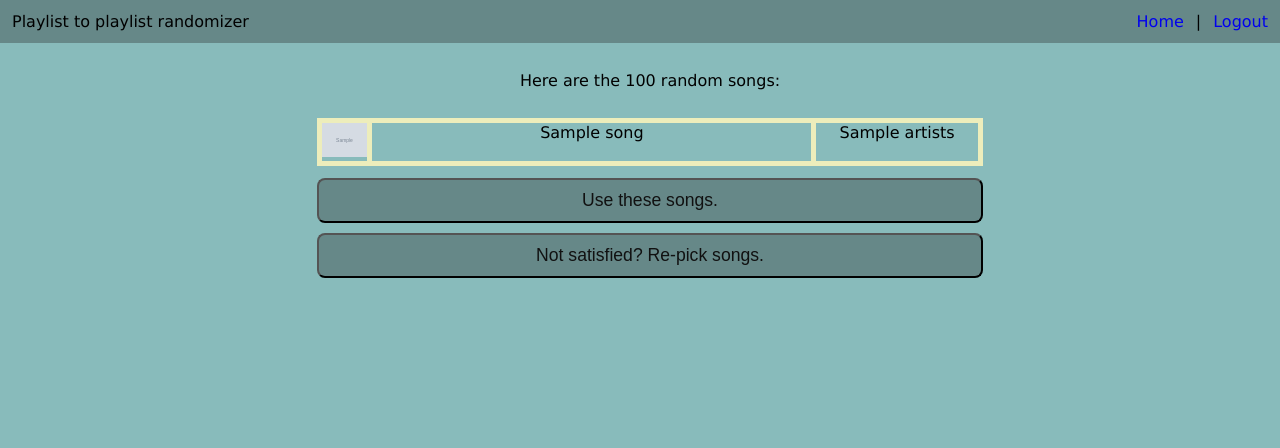
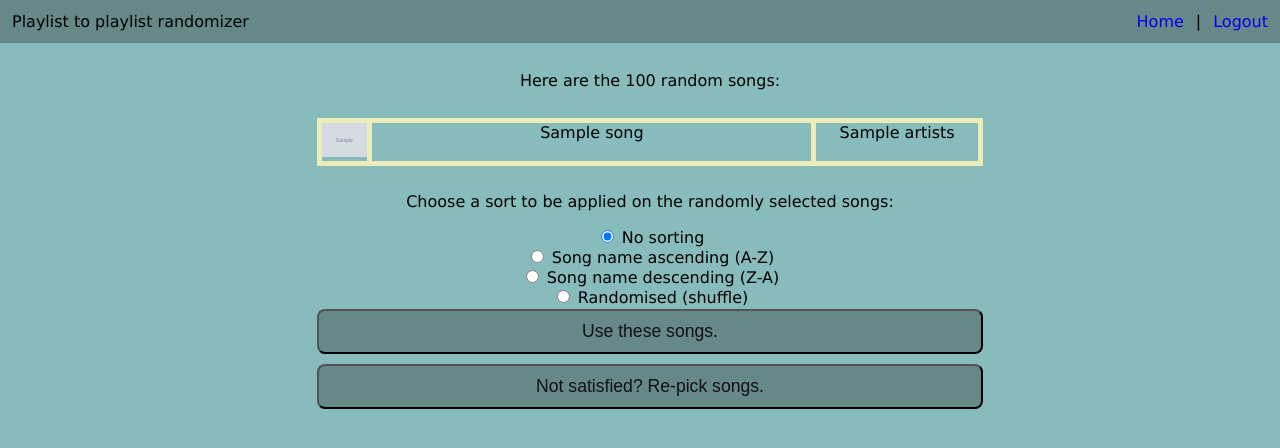
Before and after one commit to sp0002/spotify_random_from_playlist, a Flask app: template templates/playlist_picked.html in a window 1280 px wide. Shown: the top 448 px of the page. Run offline with Flask 3, Linux system fonts and the light colour scheme; the template is opened without the code that fills it: most values are stand-ins (such as "Sample title", 1, 10 or a date in 2020); grey boxes marked "Sample" are stand-in pictures; parts of the project's set-up code (start-up, migrations or seed data) failed here and were passed over.

Commit message:
Added sorting options.

```diff
--- a/main.py
+++ b/main.py
@@ -360,9 +360,9 @@ def playlist_for_songs():
                             })
                     next_url = res_data.get('next', None)
 
-            sorting_option = request.form.get('song_sorting', 'no_sort')
+            song_sorting = request.form.get('song_sorting', 'no_sort')
             return render_template('playlist_for_songs.html', playlists=playlists,
-                                   sorting_option=sorting_option)
+                                   song_sorting=song_sorting)
     else:
         return redirect(url_for('index'))
 
@@ -376,20 +376,20 @@ def confirm_playlist_song():
             if request.method == 'POST':
                 selected_playlist = request.form.get('playlist_option', None)
                 new_playlist_name = request.form.get('new_playlist_name', None)
-                sorting_option = request.form.get('song_sorting', 'no_sort')
+                song_sorting = request.form.get('song_sorting', 'no_sort')
                 if selected_playlist:
                     selected_playlist_id, selected_playlist_name, snapshot_id = selected_playlist.split(' || ')
                     return render_template('confirm_playlist_song.html',
                                            selected_playlist_id=selected_playlist_id,
                                            selected_playlist_name=selected_playlist_name,
                                            snapshot_id=snapshot_id,
-                                           sorting_option=sorting_option)
+                                           song_sorting=song_sorting)
                 elif new_playlist_name:
                     return render_template('confirm_playlist_song.html',
                                            selected_playlist_id='',
                                            selected_playlist_name=new_playlist_name,
                                            snapshot_id='',
-                                           sorting_option=sorting_option)
+                                           song_sorting=song_sorting)
             return redirect(url_for('index'))
     else:
         return redirect(url_for('index'))
@@ -405,7 +405,7 @@ def add_songs():
                 playlist_id = request.form.get('playlist_id', None)
                 playlist_name = request.form.get('playlist_name', None)
                 snapshot_id = request.form.get('snapshot_id', None)
-                sorting_option = request.form.get('song_sorting', 'no_sort')
+                song_sorting = request.form.get('song_sorting', 'no_sort')
 
                 if playlist_id or playlist_name:
                     if playlist_id == '' or playlist_id is None:  # Create new playlist
@@ -545,20 +545,20 @@ def add_songs():
                             'Content-Type': 'application/json'
                         }
 
-                        if sorting_option == 'song_name_asc':
+                        if song_sorting == 'song_name_asc':
                             uris = [i['uri'] for i in sorted(user_store[current_user.u_id]["picked_songs"],
-                                                             key=lambda k: k['title'])]
-                        elif sorting_option == 'song_name_desc':
+                                                             key=lambda k: k['name'])]
+                        elif song_sorting == 'song_name_desc':
                             uris = [i['uri'] for i in sorted(user_store[current_user.u_id]["picked_songs"],
-                                                             key=lambda k: k['title'], reverse=True)]
-                        elif sorting_option == 'random':
+                                                             key=lambda k: k['name'], reverse=True)]
+                        elif song_sorting == 'random':
                             random.seed(secrets.randbelow(100000))
-                            uris = [i['uri'] for i in random.shuffle(user_store[current_user.u_id]["picked_songs"])]
+                            uris = [i['uri'] for i in random.sample(user_store[current_user.u_id]["picked_songs"], 100)]
                         else:
                             uris = [i['uri'] for i in user_store[current_user.u_id]["picked_songs"]]
 
                         payload = {
-                            uris
+                            'uris': uris
                         }
 
                         next_url = f'https://api.spotify.com/v1/playlists/{playlist_id}/tracks'
--- a/templates/confirm_playlist_song.html
+++ b/templates/confirm_playlist_song.html
@@ -33,6 +33,7 @@
                         <input type="hidden" name="playlist_id" value="{{ selected_playlist_id }}">
                         <input type="hidden" name="playlist_name" value="{{ selected_playlist_name }}">
                         <input type="hidden" name="snapshot_id" value="{{ snapshot_id }}">
+                        <input type="hidden" name="song_sorting" value="{{ song_sorting }}">
                         <div id="confirmation_buttons">
                             <button id="confirm_playlist_confirm" type="submit">Confirm</button>
                             <a id="confirm_playlist_change" href="/playlist_for_songs">Choose a different playlist</a>
--- a/templates/playlist_for_songs.html
+++ b/templates/playlist_for_songs.html
@@ -25,7 +25,8 @@
                 <div id="content">
                     <form method="post" action="/confirm_playlist_song">
                         <label id="playlist_name_label" for="new_playlist_name">Or type in new playlist name:</label>
-                        <input type="text" id="new_playlist_name" name="new_playlist_name" required value="My 100 songs">
+                        <input type="text" id="new_playlist_name" name="new_playlist_name" required value="My 100 songs ">
+                        <input type="hidden" name="song_sorting" value="{{ song_sorting }}">
                         <button id="create_playlist_btn" type="submit">Create new playlist</button>
                     </form>
 
@@ -45,6 +46,7 @@
                                 </div>
                             {% endfor %}
                         </div>
+                        <input type="hidden" name="song_sorting" value="{{ song_sorting }}">
                         <button id="create_playlist_btn" type="submit">Choose this playlist to replace.</button>
                     </form>
                 </div>
--- a/templates/playlist_picked.html
+++ b/templates/playlist_picked.html
@@ -32,11 +32,28 @@
                                     <p class="song_img_container"><img src="{{ song['img'] }}" alt="Song cover image"></p>
                                 {% endif %}
                                 <p class="song_name">{{ song["name"] }}</p>
-                                <p class="song_artists">{{ song["artists"] }} </p>
+                                <p class="song_artists">{{ song["artists"] }}</p>
                             </div>
                         {% endfor %}
                     </div>
                     <form method="post" action="/playlist_for_songs">
+                        <p>Choose a sort to be applied on the randomly selected songs:</p>
+                        <div class="sorting_options">
+                            <input type="radio" name="song_sorting" id="no_sorting" value="no_sort" required checked>
+                            <label class="playlist_name" for="no_sorting">No sorting</label>
+                        </div>
+                        <div class="sorting_options">
+                            <input type="radio" name="song_sorting" id="name_asc" value="song_name_asc" required>
+                            <label class="playlist_name" for="name_asc">Song name ascending (A-Z)</label>
+                        </div>
+                        <div class="sorting_options">
+                            <input type="radio" name="song_sorting" id="name_desc" value="song_name_desc" required>
+                            <label class="playlist_name" for="name_desc">Song name descending (Z-A)</label>
+                        </div>
+                        <div class="sorting_options">
+                            <input type="radio" name="song_sorting" id="random_sorting" value="random" required>
+                            <label class="playlist_name" for="random_sorting">Randomised (shuffle)</label>
+                        </div>
                         <button id="create_playlist_btn" type="submit">Use these songs.</button>
                     </form>
                     <form method="post" action="/playlist_picked">
```
Also changed, not shown: templates/generation_done.html (added, +32 -0 lines), README.md.
